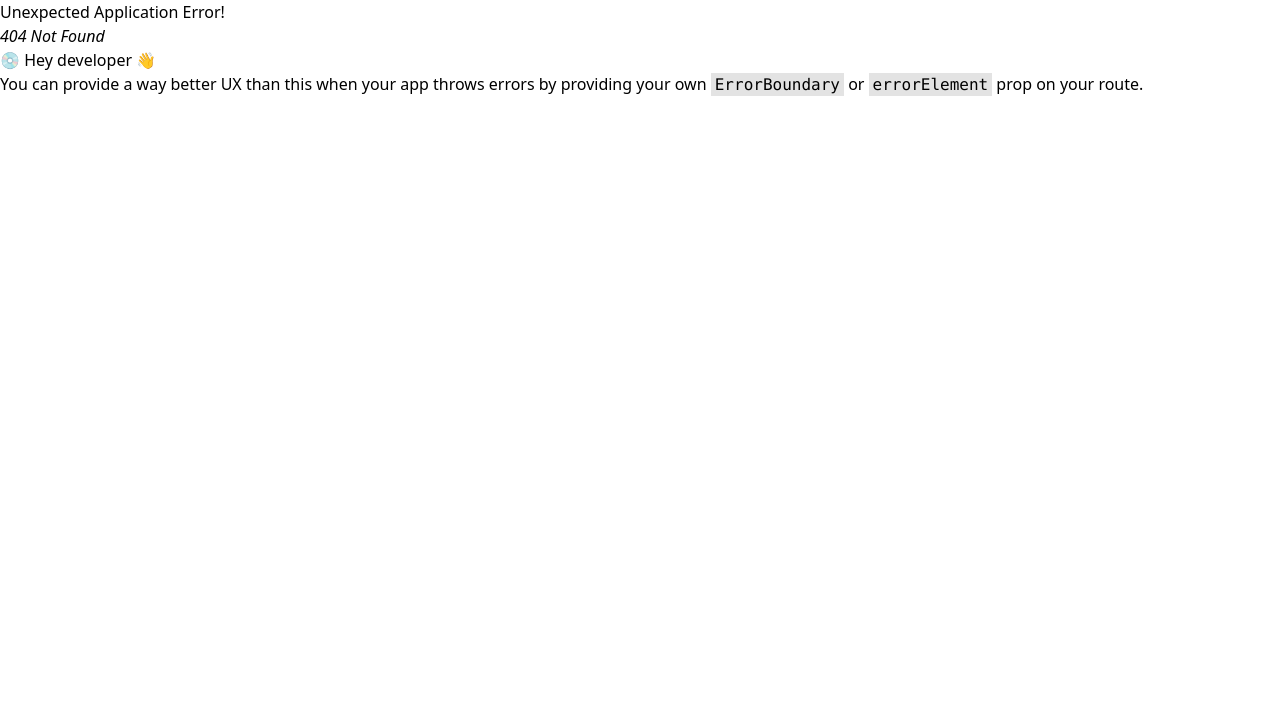
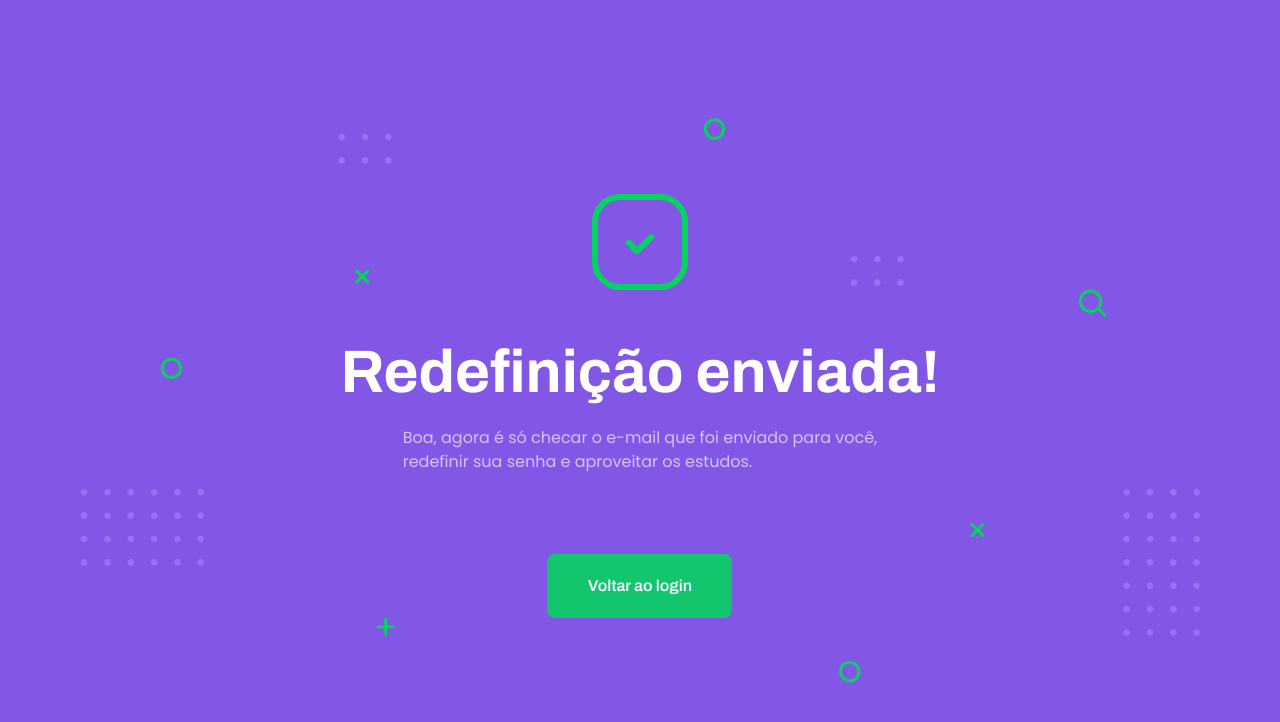
Before and after one commit to Santosfael/proffy-web, a React (Vite) app: page /forgot/send-email in a window 1280 px wide. Before the commit this address had no page. Shown: the top 722 px of the page. Built offline with nearby package versions, Linux system fonts and the light colour scheme.

Commit message:
feat: tela de conclusão ao renviar o e-mail para recuperação de senha

```diff
--- /dev/null
+++ b/src/pages/auth/forgot-send.tsx
@@ -0,0 +1,30 @@
+import backgroundFinaly from '../../assets/background-finaly.svg'
+import done from '../../assets/done.svg'
+import { Button } from '../../components/button'
+
+export function ForgotSend() {
+    return (
+        <div className="flex flex-col min-h-screen items-center justify-center relative h-full bg-purple">
+            <img src={backgroundFinaly} alt="imagem de fun" className="absolute" />
+            <div className="flex flex-col items-center justify-center absolute">
+                <img src={done} alt="" />
+                <h1 className="font-archivo-bold text-white text-6xl mt-10">
+                    Redefinição enviada!
+                </h1>
+                <p className="font-poppins-regular text-base text-text-purple-base mt-6">
+                    Boa, agora é só checar o e-mail que foi enviado para você,<br/>
+                    redefinir sua senha e aproveitar os estudos.
+                </p>
+
+                <div className="w-[185px] mt-10">
+                     <Button
+                        text="Voltar ao login"
+                        type="button"
+                        link="/sign-in"
+                        disabled={false}
+                    />
+                </div>
+            </div>
+        </div>
+    )
+}
--- a/src/pages/auth/forgot.tsx
+++ b/src/pages/auth/forgot.tsx
@@ -79,6 +79,7 @@ export function Forgot() {
                         type="submit"
                         text="Enviar"
                         disabled={isSubmitting || !isValid}
+                        link="/forgot/send-email"
                       />
                     </form>
                   </div>
--- a/src/routes.tsx
+++ b/src/routes.tsx
@@ -4,6 +4,7 @@ import { SignIn } from "./pages/auth/sign-in"
 import { SignUp } from "./pages/auth/sign-up"
 import { RegisterCompleted } from "./pages/auth/register-completed"
 import { Forgot } from "./pages/auth/forgot"
+import { ForgotSend } from "./pages/auth/forgot-send"
 
 export const router = createBrowserRouter([
     { path: '/', element: <Home/> },
@@ -12,7 +13,8 @@ export const router = createBrowserRouter([
         children: [
             { path: '/sign-up', element: <SignUp/> },
             { path: '/sign-up/register-completed', element: <RegisterCompleted/> },
+            { path: '/forgot', element: <Forgot/> },
+            { path: '/forgot/send-email', element: <ForgotSend/> },
         ]
-    },
-    { path: '/forgot', element: <Forgot/> },
+    }
 ])
```
